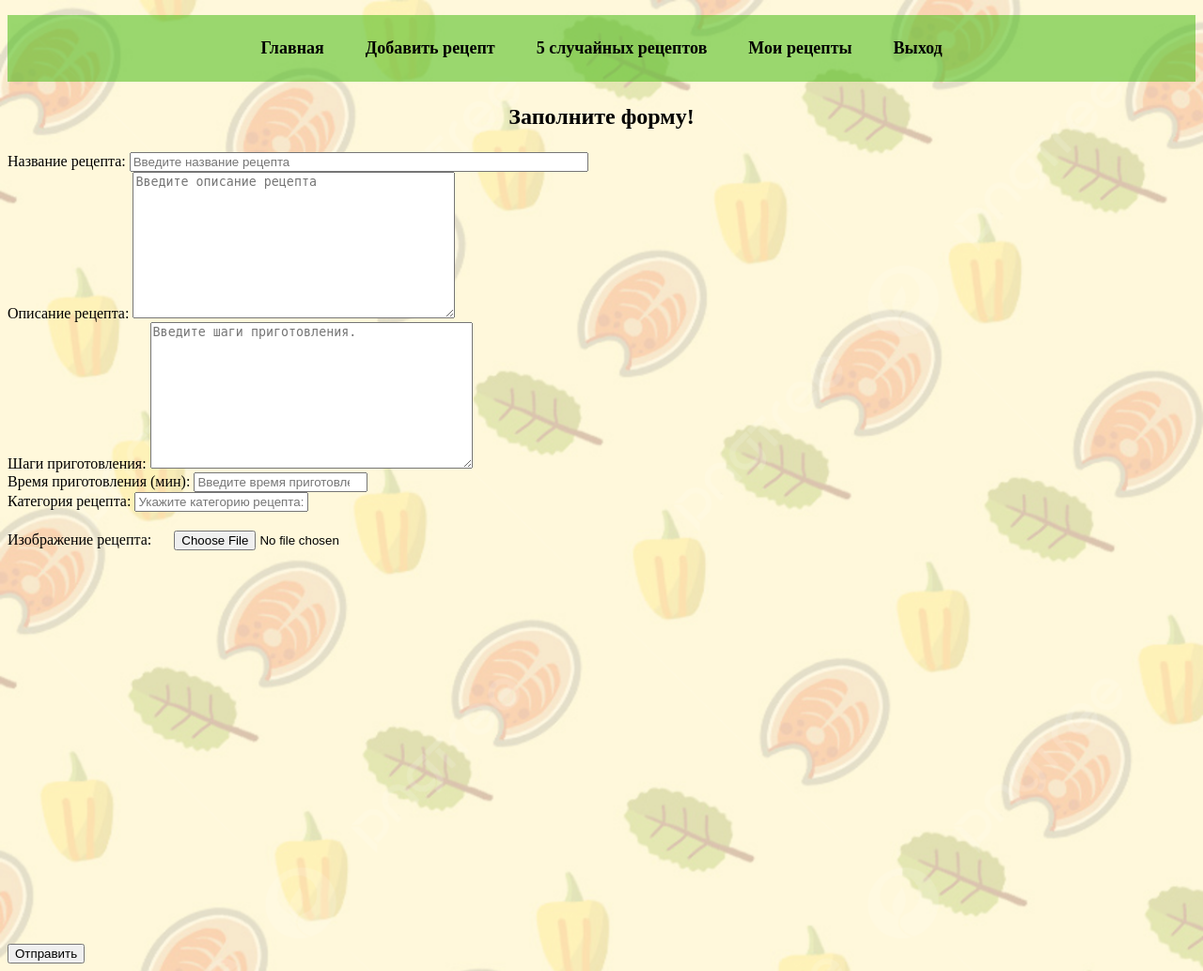
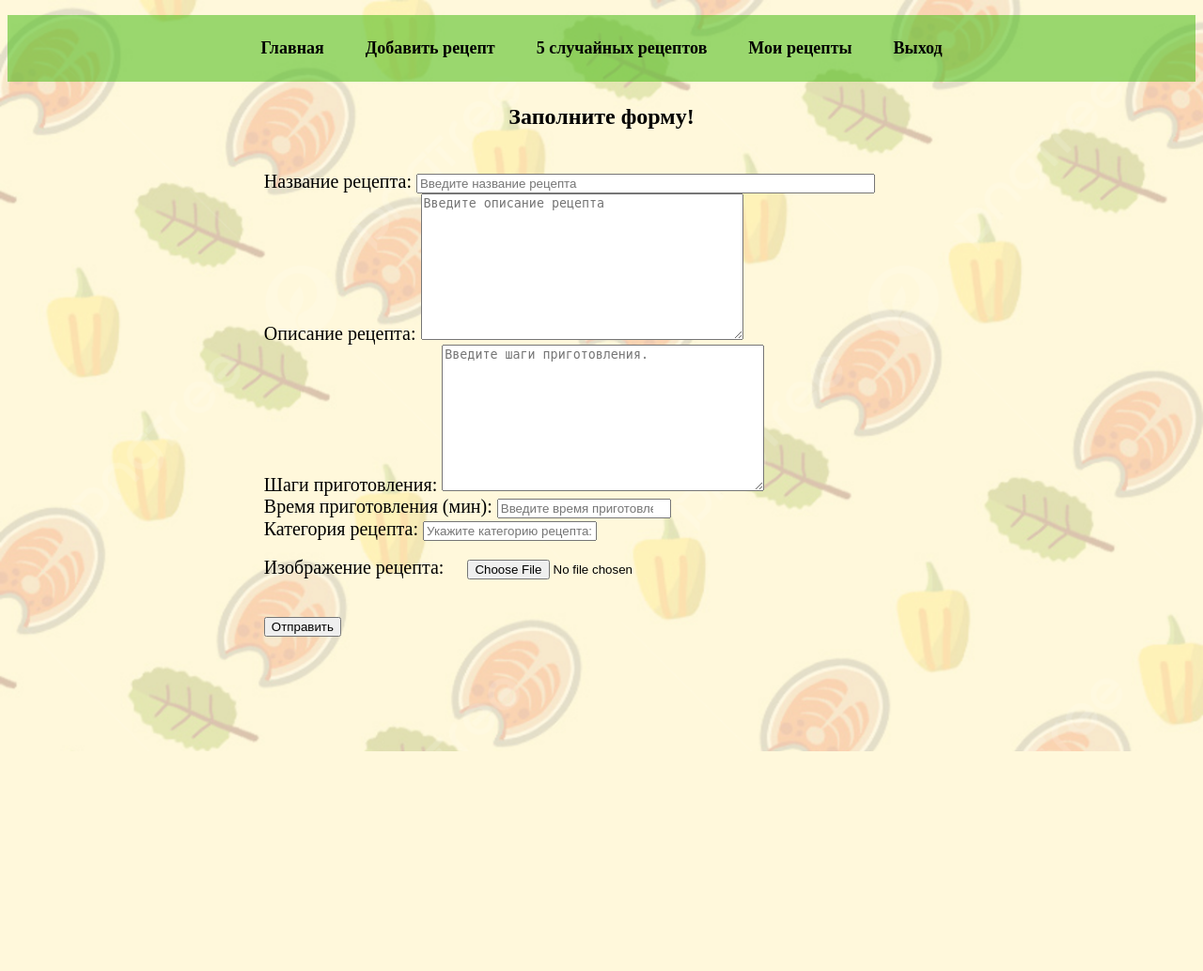
Before and after one commit to DanielFalcony/GB_Django_Certification_project, a Django app: page /add_recipe/ in a window 1280 px wide. Shown: the whole page at 94% size. After the commit the page ends 800 px from the top, so only its background shows below. Run offline with Django 4.2, Linux system fonts and the light colour scheme; the visitor is signed in with stand-in values (Sample User, id 1).

Commit message:
Updated add_recipe.html: added styles; styles.css: changed .recipe_image

```diff
--- a/RecipeWebsite/recipeapp/templates/recipeapp/add_recipe.html
+++ b/RecipeWebsite/recipeapp/templates/recipeapp/add_recipe.html
@@ -5,7 +5,13 @@
     <h3 class="main_title">{{ message }}</h3>
     <form action="" method="post" enctype="multipart/form-data">
         {% csrf_token %}
-        {{ form.as_div }}
-        <input type="submit" value="Отправить">
+        <div class="recipe_edit_wrp">
+            <div class="recipe_details">
+                {{ form.as_div }}
+            </div>
+            <div class="save_btn">
+                <input type="submit" value="Отправить">
+            </div>
+        </div>
     </form>
 {% endblock %}
--- a/RecipeWebsite/static/css/styles.css
+++ b/RecipeWebsite/static/css/styles.css
@@ -136,7 +136,7 @@ ul.menu li a:hover {
 
 .recipe_image {
     padding: 20px;
-    height: 420px;
+    max-height: 420px;
     width: auto;
 }
 
```
